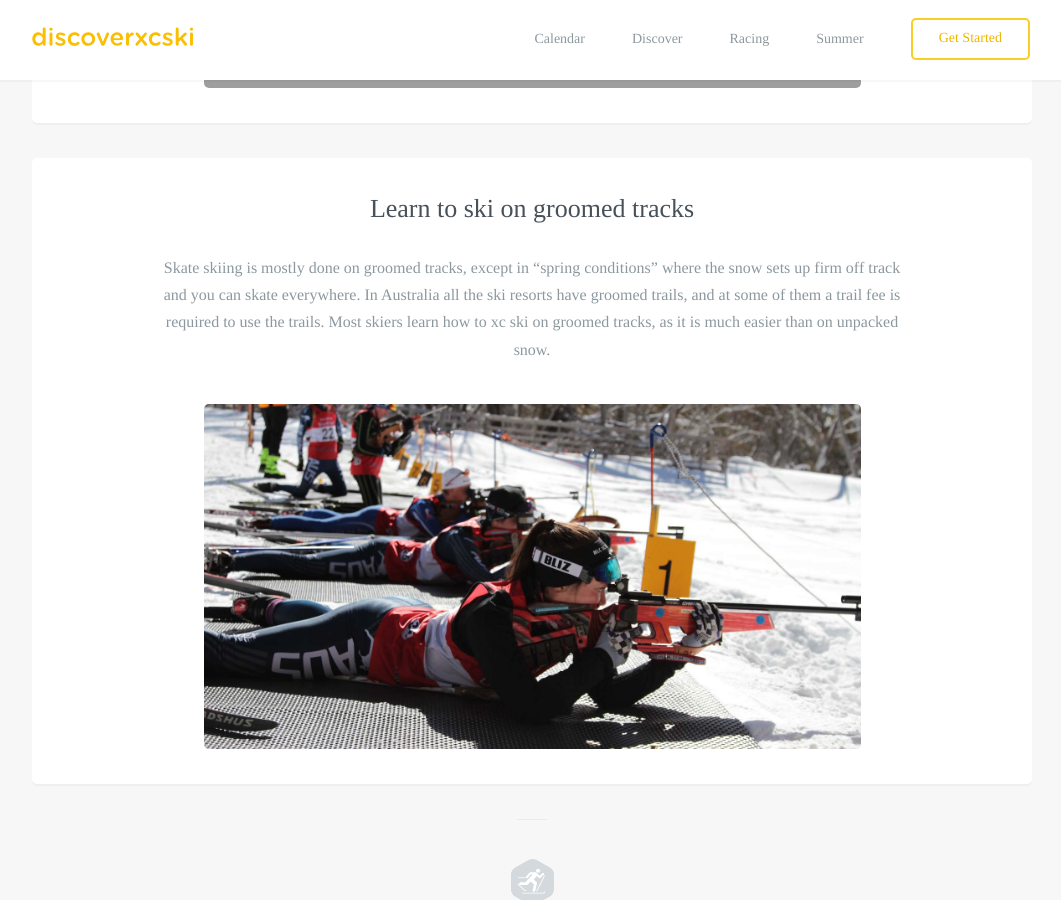
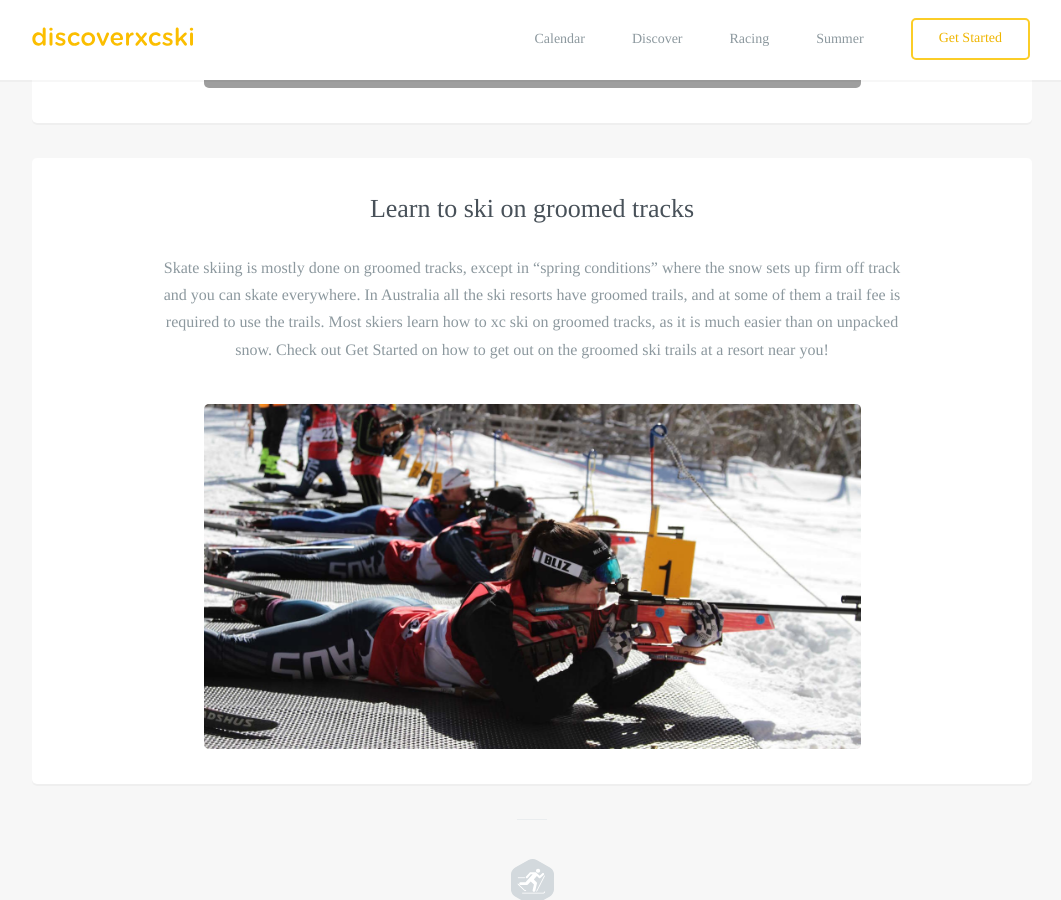
Before and after one commit to robcatto/robcatto.github.io, a Jekyll site: the page built from discoverxc/groomed/index.html, in a window 1280 px wide and 900 px high, scrolled down 752 px. Shown: the whole window, without its empty margins (108-1169 px from the left). Built offline with Jekyll 4.4.1, drawn with Linux system fonts in a browser that asks for light colours; some web fonts are replaced; Markdown is read by kramdown in place of the engine named in the settings.

Commit message:
Update index.html

```diff
--- a/discoverxc/groomed/index.html
+++ b/discoverxc/groomed/index.html
@@ -61,7 +61,7 @@ layout: default
 
                 <section class="mobile_section">
                     <h3>Learn to ski on groomed tracks</h3>
-                    <p>Skate skiing is mostly done on groomed tracks, except in “spring conditions” where the snow sets up firm off track and you can skate everywhere. In Australia all the ski resorts have groomed trails, and at some of them a trail fee is required to use the trails. Most skiers learn how to xc ski on groomed tracks, as it is much easier than on unpacked snow.
+                    <p>Skate skiing is mostly done on groomed tracks, except in “spring conditions” where the snow sets up firm off track and you can skate everywhere. In Australia all the ski resorts have groomed trails, and at some of them a trail fee is required to use the trails. Most skiers learn how to xc ski on groomed tracks, as it is much easier than on unpacked snow. Check out Get Started on how to get out on the groomed ski trails at a resort near you!
                     </p>
                     <div class="one">
                 <div class="onelarge centered" style="
```
